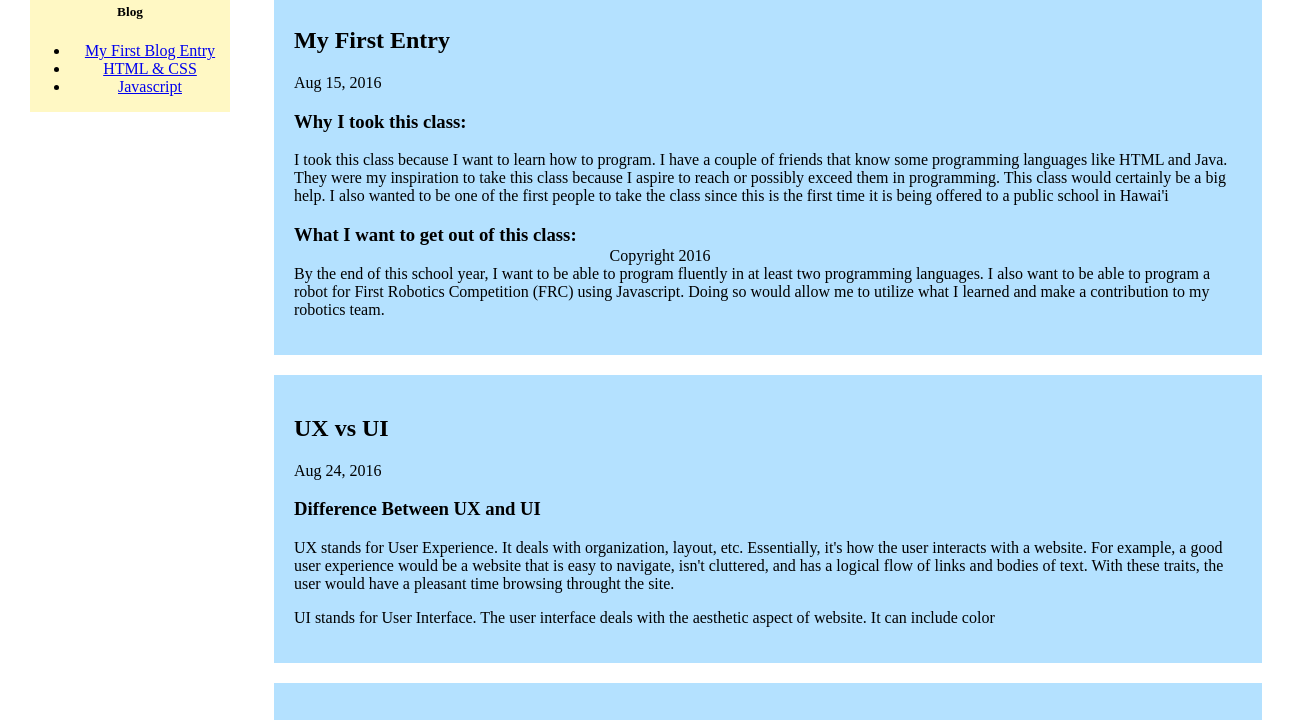
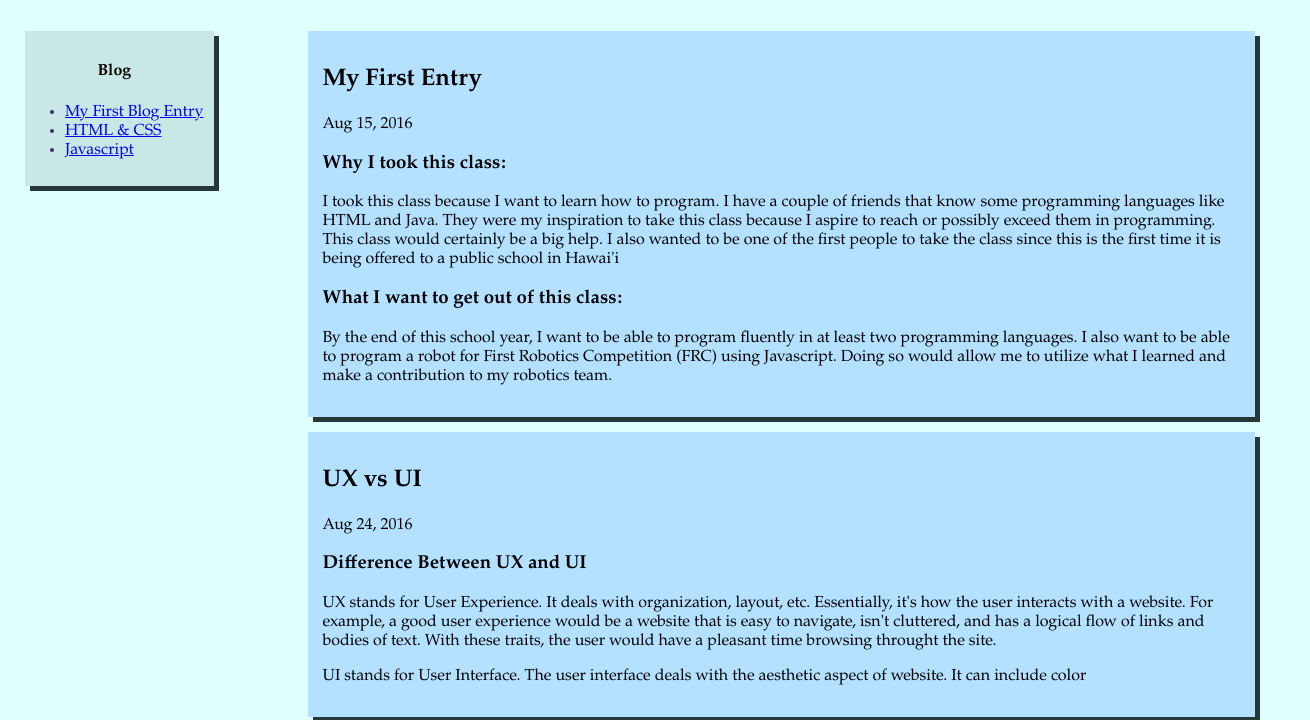
Before and after one commit to ageronimo/journal, a plain HTML site: page index.html in a window 1280 px wide. Shown: the part 474-1194 px from the top of the page, 1310 px wide, since content can reach past the window. Drawn offline with Linux system fonts and the light colour scheme.

Commit message:
i hope this gets an a

```diff
--- a/CSS/styles.css
+++ b/CSS/styles.css
@@ -7,33 +7,41 @@ header {
   text-align: center;
 }
 
+body {
+  margin: 0 0 75px;
+  padding: 25px;
+  background-color: #DEFFFC;
+  font-family: "Palitino Linotype", "Book Antiqua", Palatino, serif;
+}
+
 .content {
   background-color: #b4e1ff;
-  padding: 20px;
-  float: right;
-  right: 15px;
-  margin: 10px 10px;
+  margin-left: auto;
   width: 75%;
+  padding: 15px;
+  margin-top: 15px;
+  box-shadow: 5px 5px #253738;
+  -webkit-box-shadow: 5px 5px #253738;
+  -moz-box-shadow: 5px 5px #253738;
+  padding-right: 10px;
 }
 
 .aside {
-  position: absolute;
-  left: 25px;
-  margin: 5px;
-  width: 200px;
-  background-color: #fff8c4;
+  float: left;
+  margin-left: auto;
+  width: auto;
+  background-color: #C9E8E5;
   text-align: center;
-  position: fixed;
+  height: auto;
+  box-shadow: 5px 5px #253738;
+  -webkit-box-shadow: 5px 5px #253738;
+  -moz-box-shadow: 5px 5px #253738;
+  padding-right: 10px;
+  padding-top: 10px;
+  padding-bottom: 10px;
 }
 
-footer {
-  margin: 10px 10px;
-  width: 100%;
-  padding: 10px;
-  text-align: center;
-  position: absolute;
-  left: 0;
-  bottom: 0;
-  width: 100%;
-  height: 75px;
+.navcontent {
+  text-align: left;
+  color: #412B6D;
 }
--- a/index.html
+++ b/index.html
@@ -12,12 +12,13 @@
     <h4>Tan2111 My Journal</h4>
     <img src="https://avatars3.githubusercontent.com/u/20864644?v=3&s=460"
     id="profilepic">
+    <hr></hr>
     </header>
 
     <div class="container">
       <div class="aside">
-        <h5>Blog</h5>
-        <nav>
+        <h4>Blog</h4>
+        <nav class="navcontent">
           <ul>
             <li>
               <a href="#first">My First Blog Entry</a>
@@ -68,22 +69,27 @@
             <p>
               I feel that I am learning HTML and CSS at a decent pace. The logic behind the commands in CSS is easy to understand. As for HTML, I can make sense of most of the tags, but I think I need to memorize the tags and their funcitonality in order to be able to use HTML proficiently. Sublime text has been helpful due to being able to shortcut and see the color coded text. I don't think I'd be able to distinguish between certain commands without it. I'll go more into detail about how I feel about both languages.
             </p>
+          </div>
           <h3 class="header">
             HTML
           </h3>
+          <div class="article">
             <p>
               Most of the tags such as "p," "class," and "id," make sense  because they are self explanatory. Personally, the most difficult aspect of HTML is typing out the code and deciding which elements to give a class or id. Formatting can be done through logic. I've found that hitting the "Enter" key in the right places makes the different elements stand out.
             </p>
+          </div>
           <h3 class="header">
             CSS
           </h3>
+          <div class="article">
             <p>
               CSS is easy to understand but there's also some information that needs to be known in order to format a website to one's liking. For example, there's the difference between margin, border, and padding, and how specifications for each are inputted. Since I'm a beginner I went through a lot of trial and error in an attempt to change the sizes of the margin and what not.
             </p>
           </div>
         </div>
+      </div>
     <footer>
-      <p>Copyright 2016</p>
+
     </footer>
   </body>
 </html>
```
Lines whose indentation alone changed are shown as unchanged.
